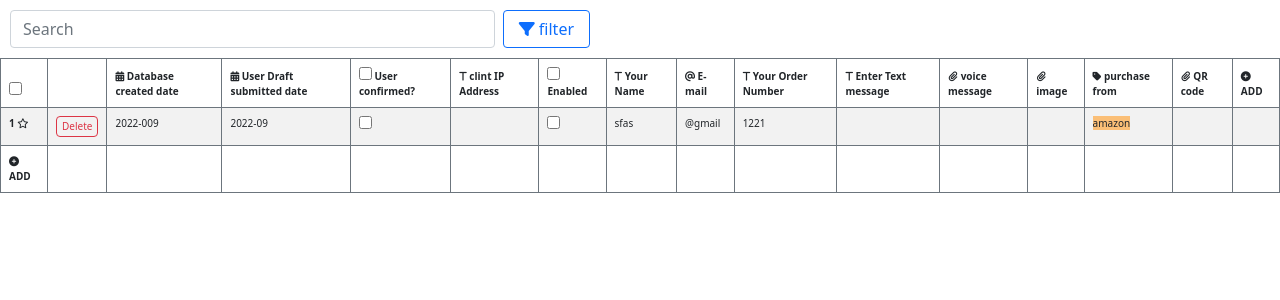
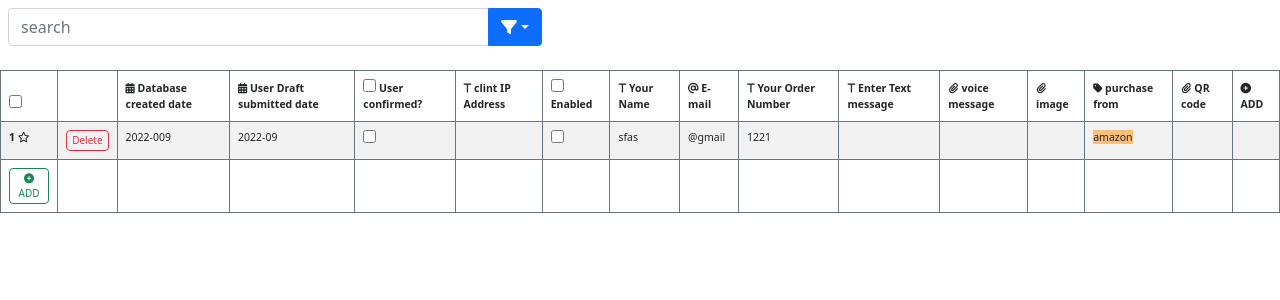
Before and after one commit to xovar/connect-to-database, a PHP site: page /project/admin/index.php in a window 1280 px wide. Shown: the top 300 px of the page. Run offline with PHP 8.4, Linux system fonts and the light colour scheme.

Commit message:
some changes

```diff
--- a/admin/assets/css/style.css
+++ b/admin/assets/css/style.css
@@ -1,17 +1,17 @@
 .saerchBar{
-    width: 600px;
-    padding: 10px ;
+    width: 550px;
+    padding: 8px ;
 }
-.saerchBar button{
-    width: 100px;
+.saerch button{
+    width: 150px;
 }
 tr{
-    font-size: 10px;
+    font-size: 10.5px;
 }
 .purchase{
     background-color: #FBBF77;
 }
-.delBtn{
+.customBtn{
     font-size: 10px;
     padding: 2px 5px;
 }
--- a/admin/index.php
+++ b/admin/index.php
@@ -10,9 +10,18 @@
     <title>Document</title>
 </head>
 <body>
-    <form class="d-flex saerchBar">
-        <input class="form-control me-2" type="search" placeholder="Search" aria-label="Search">
-        <button class="btn btn-outline-primary" type="submit"><i class="fa-sharp fa-solid fa-filter"></i> filter</button>
+    <form class="saerchBar">
+        <div class="input-group mb-3">
+            <input type="text" class="form-control" aria-label="Text input with dropdown button" placeholder="search">
+            <button class="btn btn-primary dropdown-toggle" type="button" data-bs-toggle="dropdown" aria-expanded="false"><i class="fa-solid fa-filter"></i></button>
+            <ul class="dropdown-menu dropdown-menu-end">
+                <li><a class="dropdown-item" href="#">Action</a></li>
+                <li><a class="dropdown-item" href="#">Another action</a></li>
+                <li><a class="dropdown-item" href="#">Something else here</a></li>
+                <li><hr class="dropdown-divider"></li>
+                <li><a class="dropdown-item" href="#">Separated link</a></li>
+            </ul>
+        </div>
     </form>
     <table class="table table-striped table-bordered border-secondary">
     <thead>
@@ -38,7 +47,7 @@
     <tbody>
         <tr>
             <th scope="row">1 <i class="fa-regular fa-star"></i></th>
-            <td><button type="button" class="btn btn-outline-danger delBtn" data-bs-toggle="modal" data-bs-target="#exampleModal">Delete</button></td>
+            <td><button type="button" class="btn btn-outline-danger customBtn" data-bs-toggle="modal" data-bs-target="#exampleModal">Delete</button></td>
             <td>2022-009</td>
             <td>2022-09</td>
             <td><input type="checkbox"></td>
@@ -55,7 +64,7 @@
             <td></td>
         </tr>
         <tr>
-            <th scope="row"><i class="fa-solid fa-circle-plus"></i> ADD</th>
+            <th scope="row"><button type="button" class="btn btn-outline-success customBtn" data-bs-toggle="modal" data-bs-target="#exampleModalAddBtn"><i class="fa-solid fa-circle-plus"></i> ADD</button></th>
             <td></td>
             <td></td>
             <td></td>
@@ -74,8 +83,7 @@
         </tr>
     </tbody>
     </table>
-    <!-- modal -->
-    <!-- Modal -->
+    <!-- Modal For delete button-->
 <div class="modal fade" id="exampleModal" tabindex="-1" aria-labelledby="exampleModalLabel" aria-hidden="true">
   <div class="modal-dialog">
     <div class="modal-content">
@@ -83,12 +91,29 @@
         <h5 class="modal-title" id="exampleModalLabel">Do you want to delete this data?</h5>
         <button type="button" class="btn-close" data-bs-dismiss="modal" aria-label="Close"></button>
       </div>
+      <div class="modal-footer">
+        <button type="button" class="btn btn-secondary" data-bs-dismiss="modal">Close</button>
+        <button type="button" class="btn btn-danger">Yes</button>
+      </div>
+    </div>
+  </div>
+</div>
+    <!-- Modal For addBtn-->
+<div class="modal fade" id="exampleModalAddBtn" tabindex="-1" aria-labelledby="exampleModalLabel" aria-hidden="true">
+  <div class="modal-dialog">
+    <div class="modal-content">
+      <div class="modal-header">
+        <h5 class="modal-title" id="exampleModalLabel">Insert order number</h5>
+        <button type="button" class="btn-close" data-bs-dismiss="modal" aria-label="Close"></button>
+      </div>
       <div class="modal-body">
-        ...
+        <div class="input-group mb-3">
+            <input type="text" class="form-control" placeholder="Input order number" aria-label="Recipient's username" aria-describedby="basic-addon2">
+        </div>
       </div>
       <div class="modal-footer">
         <button type="button" class="btn btn-secondary" data-bs-dismiss="modal">Close</button>
-        <button type="button" class="btn btn-danger">Yes</button>
+        <button type="button" class="btn btn-danger"><i class="fa-solid fa-circle-plus"></i> ADD</button>
       </div>
     </div>
   </div>
```
